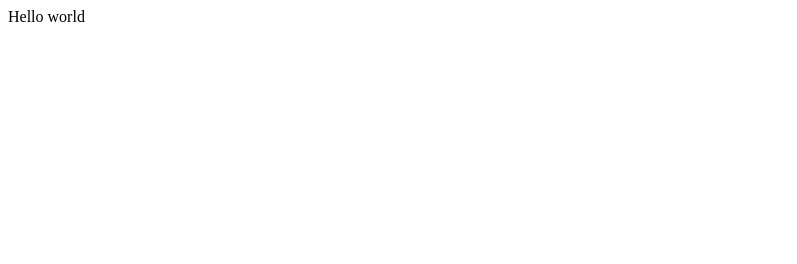
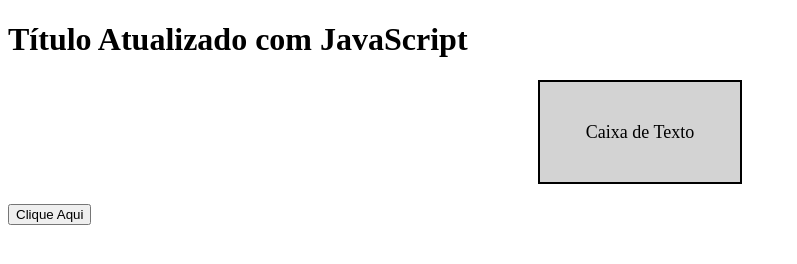
Before and after one commit to DuilioAzevedo/DOM-manipulation, a plain HTML site: page index.html in a window 1280 px wide. Shown: the whole page, without its empty margins (0-797 px from the left). Drawn offline with Linux system fonts and the light colour scheme.

Commit message:
Alterar Conteúdo e Estilos

```diff
--- a/index.html
+++ b/index.html
@@ -9,8 +9,10 @@
 </head>
 
 <body>
-  Hello world
-  <script src="script.js"></script>
+  <h1 id="titulo">Título Original</h1>
+  <div id="caixa">Caixa de Texto</div>
+  <button id="meuBotao">Clique Aqui</button>
+
 </body>
-
+<script src="script.js"></script>
 </html>
--- a/script.js
+++ b/script.js
@@ -0,0 +1,12 @@
+// Alterar texto do título
+const titulo = document.getElementById("titulo");
+titulo.textContent = "Título Atualizado com JavaScript";
+
+// Adicionar evento ao botão
+const botao = document.getElementById("meuBotao");
+botao.addEventListener("click", function() {
+    const caixa = document.getElementById("caixa");
+    caixa.textContent = "Você clicou no botão!";
+    caixa.style.backgroundColor = "lightblue";
+    caixa.style.color = "darkblue";
+});
--- a/style.css
+++ b/style.css
@@ -2,3 +2,14 @@ html {
   height: 100%;
   width: 100%;
 }
+
+#caixa {
+    width: 200px;
+    height: 100px;
+    background-color: lightgray;
+    text-align: center;
+    line-height: 100px;
+    font-size: 18px;
+    margin: 20px auto;
+    border: 2px solid black;
+}
```
